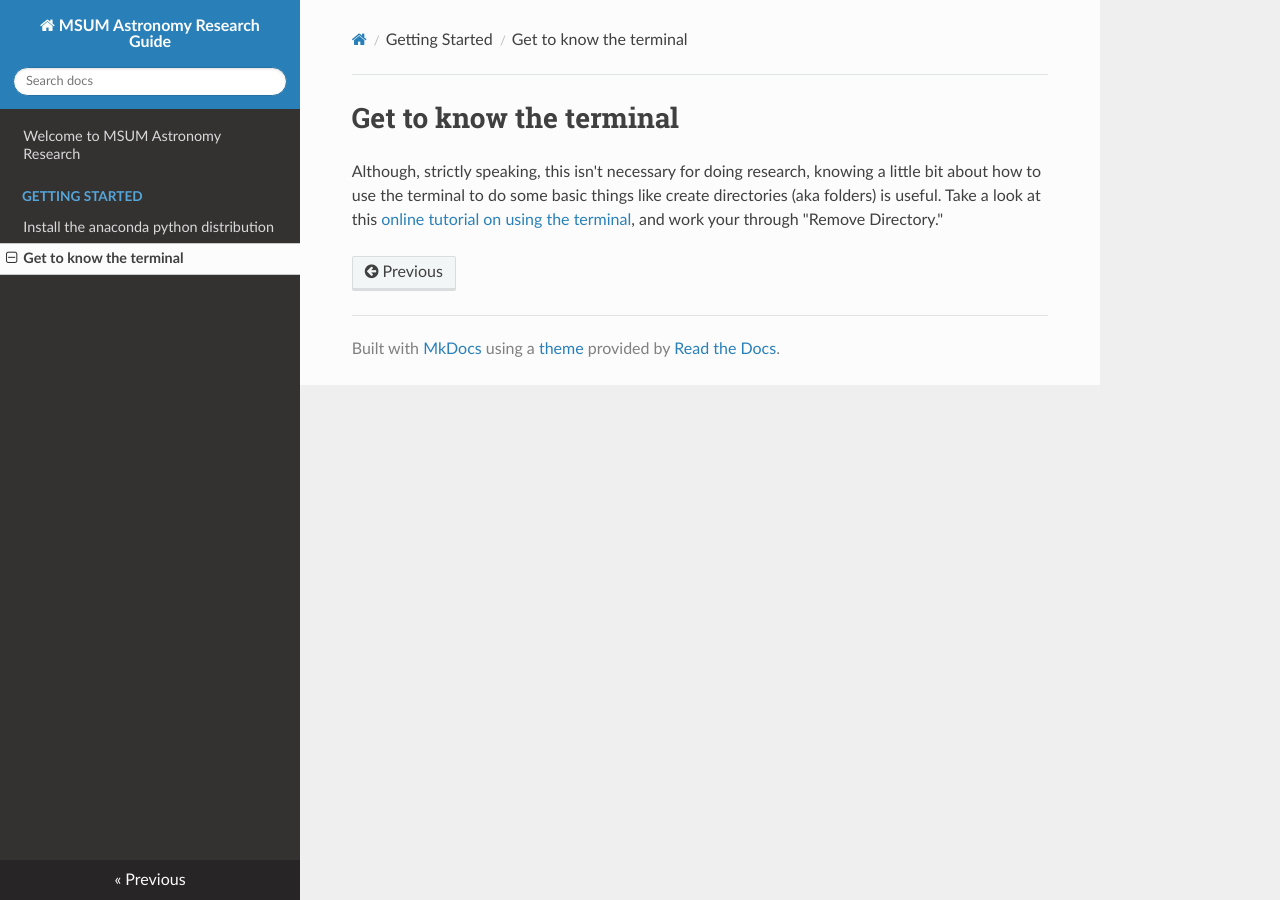
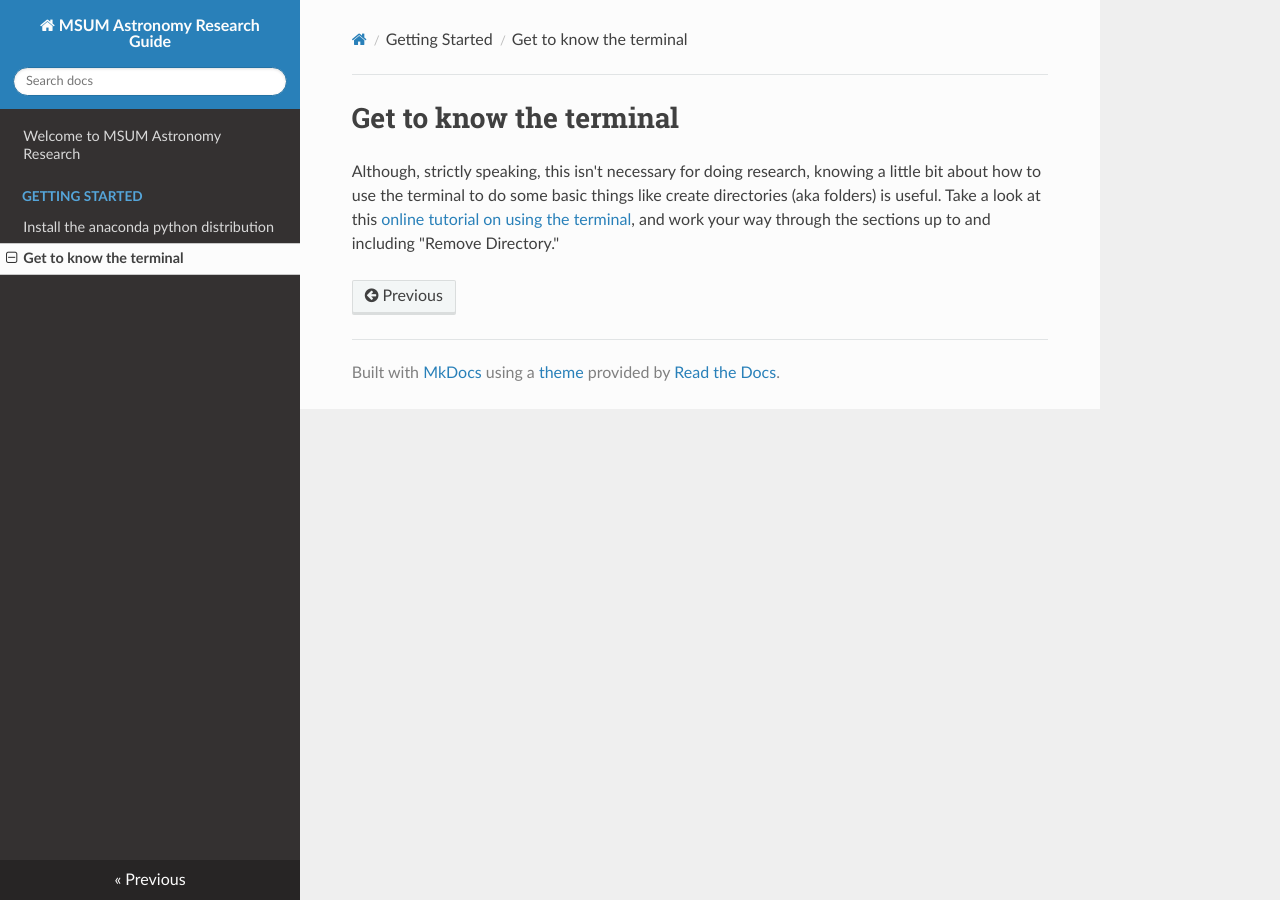
Before and after one commit to mwcraig/astro_research_setup, an MkDocs documentation site: the page built from docs/Getting Started/learn_terminal.md, in a window 1280 px wide. Built offline with MkDocs 1.6.1, drawn with Linux system fonts in a browser that asks for light colours; nearby versions of some CDN libraries.

Commit message:
Update terminal instructions

```diff
--- a/docs/Getting Started/learn_terminal.md
+++ b/docs/Getting Started/learn_terminal.md
@@ -4,4 +4,4 @@ Although, strictly speaking, this isn't necessary for doing research, knowing
 a little bit about how to use the terminal to do some basic things like create
 directories (aka folders) is useful. Take a look at this
 [online tutorial on using the terminal](http://cli.learncodethehardway.org/book/),
-and work your through "Remove Directory."
+and work your way through the sections up to and including "Remove Directory."
```
